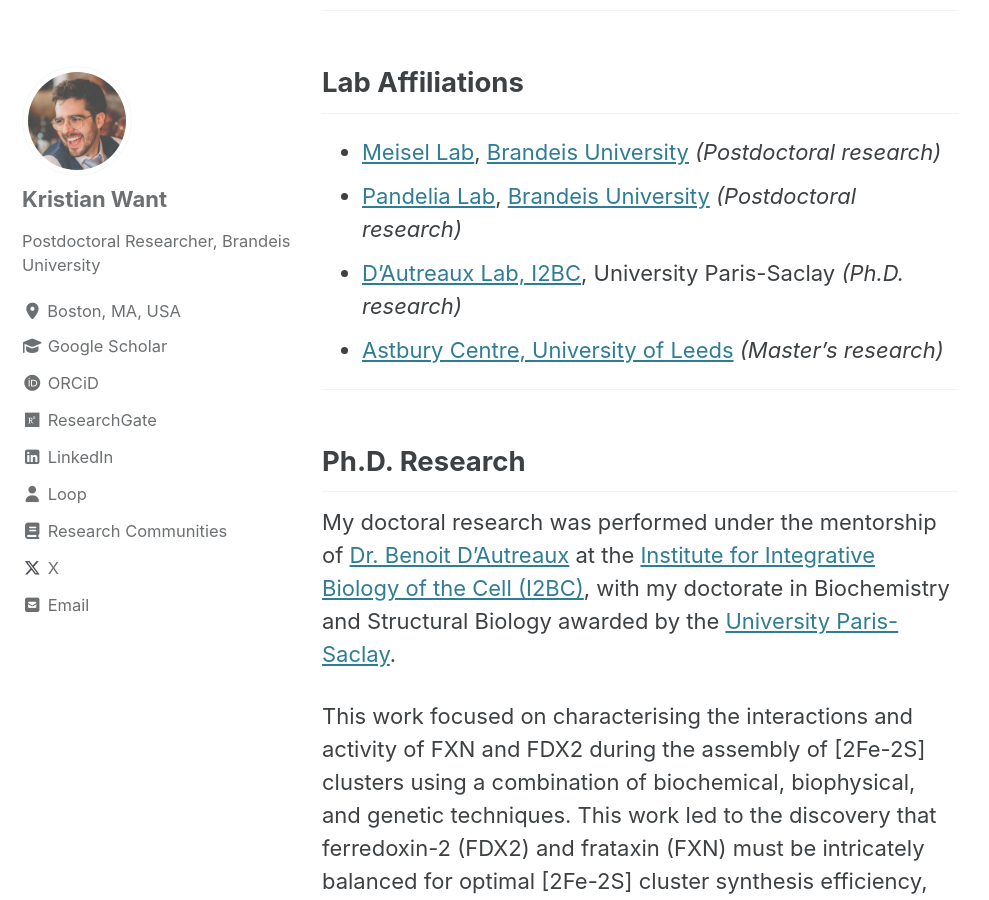
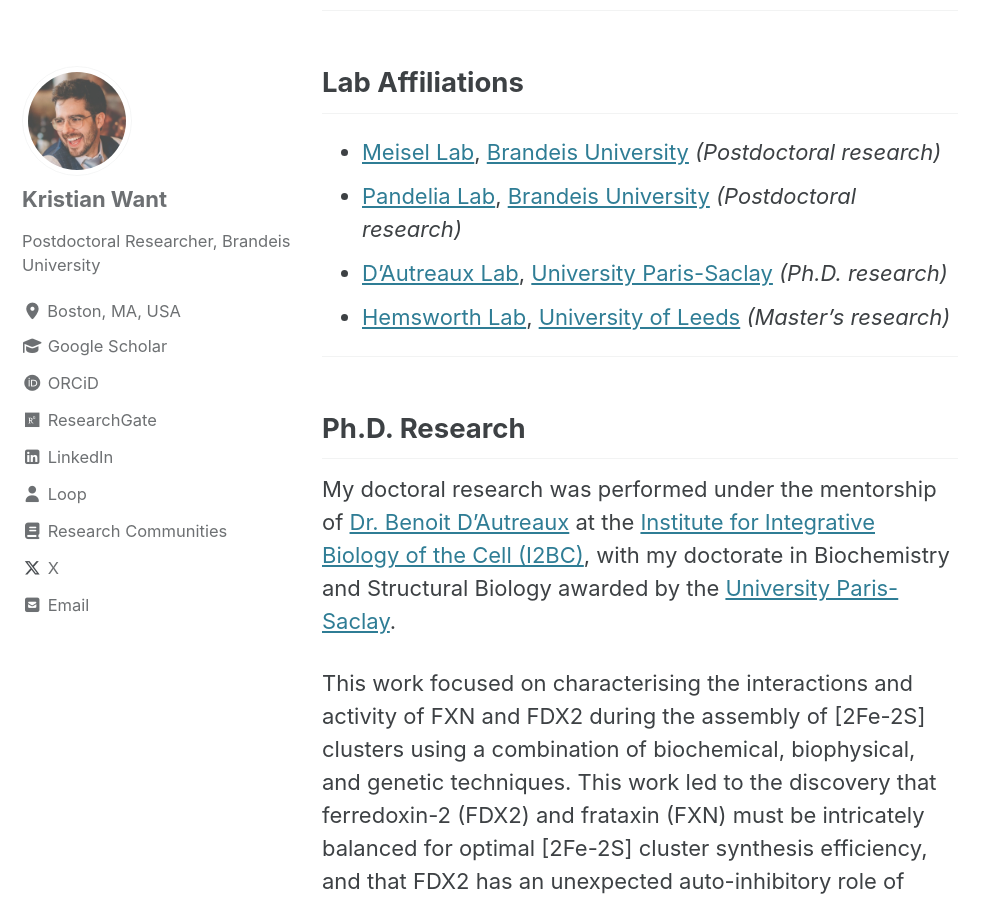
Before and after one commit to kristianwant/kristianwant.github.io, a Jekyll site: the page built from _pages/research.md, in a window 1280 px wide and 900 px high, scrolled down 611 px. Shown: the whole window, without its empty margins (0-989 px from the left). Built offline with Jekyll 4.4.1, drawn with Linux system fonts in a browser that asks for light colours; cached includes are drawn as plain includes.

Commit message:
Update research.md

```diff
--- a/_pages/research.md
+++ b/_pages/research.md
@@ -17,8 +17,8 @@
 
 - [Meisel Lab](https://www.meisellab.org/), [Brandeis University](https://www.brandeis.edu/) *(Postdoctoral research)*
 - [Pandelia Lab](https://sites.google.com/brandeis.edu/pandelialab/home), [Brandeis University](https://www.brandeis.edu/) *(Postdoctoral research)*
-- [D'Autreaux Lab, I2BC](https://www.i2bc.paris-saclay.fr/biochemistry-of-metalloproteins-and-associated-diseases/), University Paris-Saclay *(Ph.D. research)*
-- [Astbury Centre, University of Leeds](https://astbury.leeds.ac.uk/people/dr-glyn-hemsworth-2/) *(Master's research)*
+- [D'Autreaux Lab](https://www.i2bc.paris-saclay.fr/biochemistry-of-metalloproteins-and-associated-diseases/), [University Paris-Saclay](https://www.universite-paris-saclay.fr/en) *(Ph.D. research)*
+- [Hemsworth Lab](https://astbury.leeds.ac.uk/people/dr-glyn-hemsworth-2/), [University of Leeds](https://www.leeds.ac.uk/) *(Master's research)*
 
 ---
 
```
